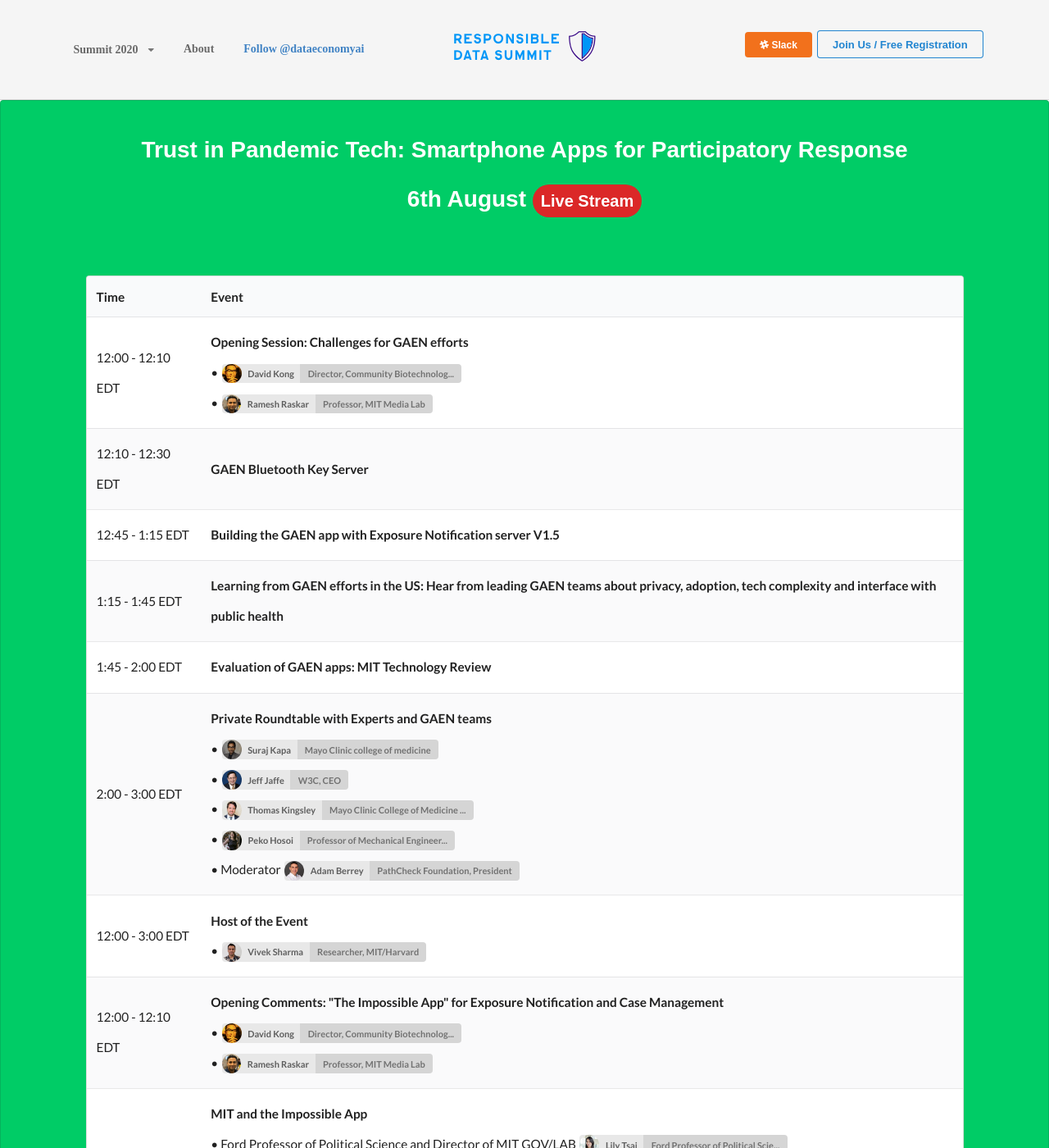
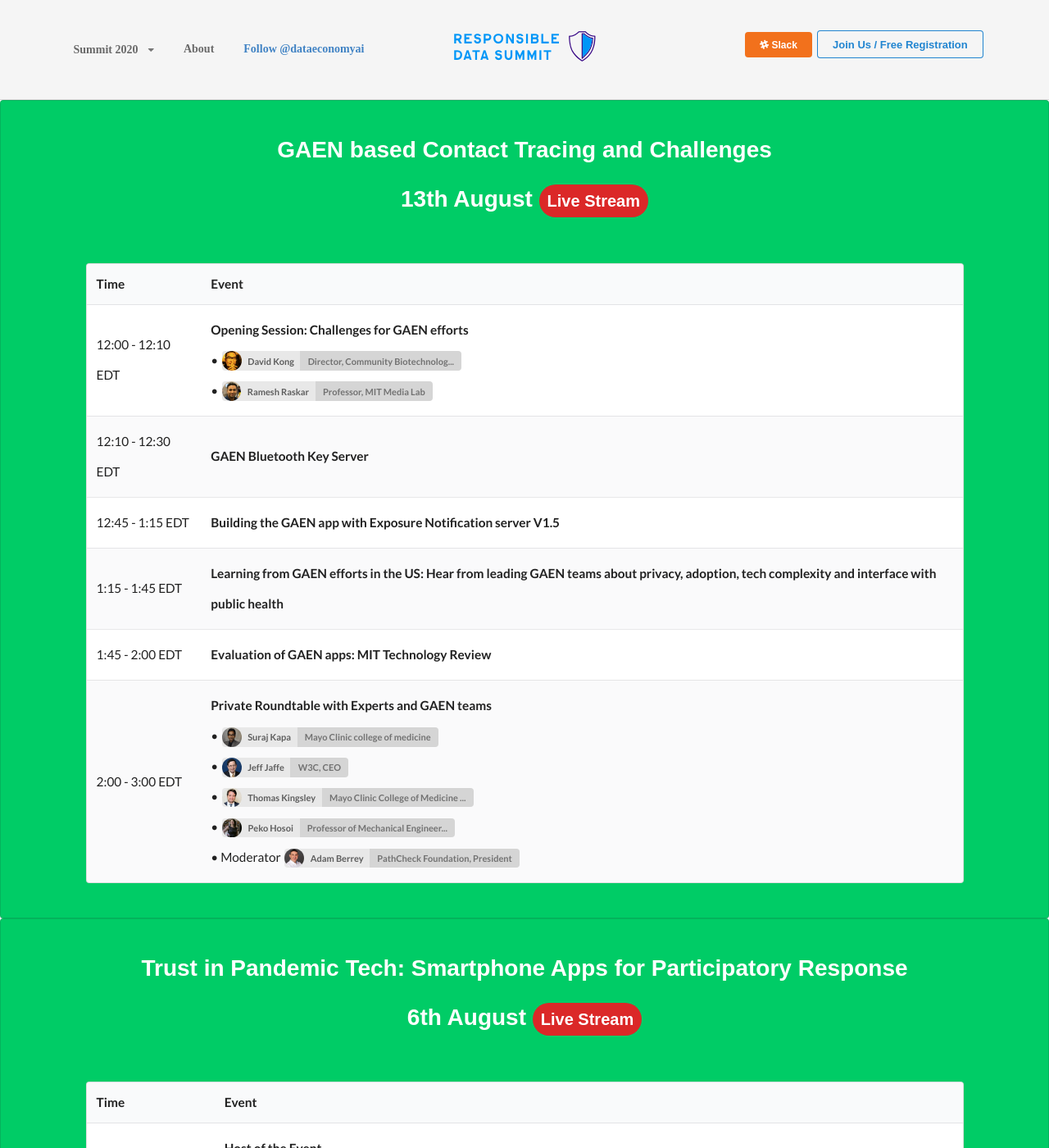
Before and after one commit to responsible-data-summit/events, a Jekyll site: the page built from agenda-0806.html, in a window 1280 px wide and 1400 px high. Shown: the whole window at 82% size. Built offline with Jekyll 4.4.1, drawn with Linux system fonts in a browser that asks for light colours; some web fonts are replaced; comment, search, counter and statistics services are not loaded.

Commit message:
fix vertical splitting

```diff
--- a/agenda-0806.html
+++ b/agenda-0806.html
@@ -5,8 +5,8 @@
 
 <section class="ui segment center aligned" style="background-color: rgb(0, 204, 102, 1);">
     <div class="ui container center aligned agenda">
-        <h1> Trust in Pandemic Tech: Smartphone Apps for Participatory Response</h1>
-	<h1> 6th August <a href="https://www.media.mit.edu/events/trust-in-pandemic-tech-smartphone-apps-for-participatory-response/" class="ui red circular huge label">Live Stream </a></h1>
+        <h1> GAEN based Contact Tracing and Challenges</h1>
+	<h1> 13th August <a href="https://www.media.mit.edu/events/trust-in-pandemic-tech-smartphone-apps-for-participatory-response/" class="ui red circular huge label">Live Stream </a></h1>
     </div>
     <div class="ui container left aligned agenda">
         <table class="ui striped large table">
@@ -16,7 +16,6 @@
                     <th>Event</th>
                 </tr>
             </thead>
-	    <section id="a0729">
             <tbody>
                 {% for event in site.data.agenda0729 %}
                     <tr style="line-height: 2.4em;">
@@ -78,8 +77,23 @@
                 {% endfor %}
 
             </tbody>
-	    </section>
-	    <section id="a0728">
+        </table>
+    </div>
+
+</section>
+<section class="ui segment center aligned" style="background-color: rgb(0, 204, 102, 1);">
+    <div class="ui container center aligned agenda">
+        <h1> Trust in Pandemic Tech: Smartphone Apps for Participatory Response</h1>
+	<h1> 6th August <a href="https://www.media.mit.edu/events/trust-in-pandemic-tech-smartphone-apps-for-participatory-response/" class="ui red circular huge label">Live Stream </a></h1>
+    </div>
+    <div class="ui container left aligned agenda">
+        <table class="ui striped large table">
+            <thead>
+                <tr>
+                    <th>Time</th>
+                    <th>Event</th>
+                </tr>
+            </thead>
             <tbody>
                 {% for event in site.data.agenda0728 %}
                     <tr style="line-height: 2.4em;">
@@ -141,7 +155,6 @@
                 {% endfor %}
 
             </tbody>
-	    </section>
         </table>
     </div>
 
```
